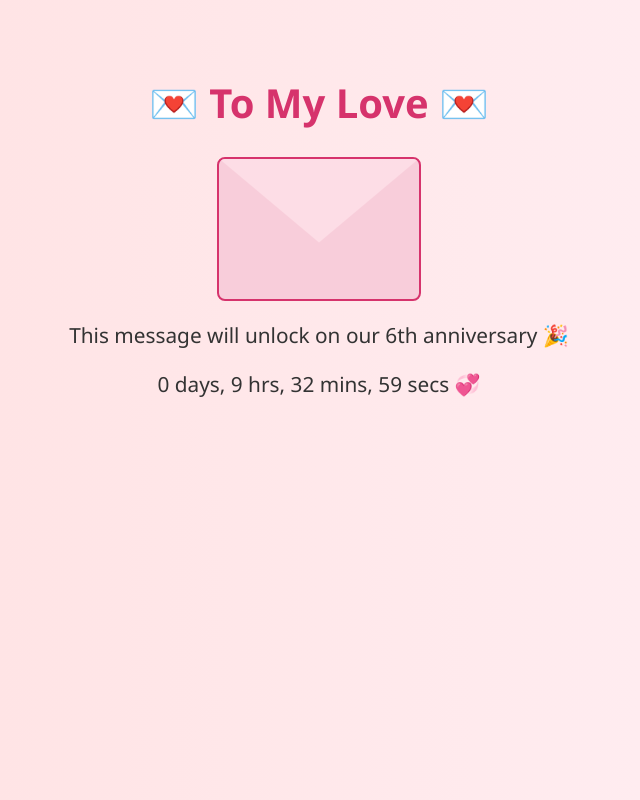
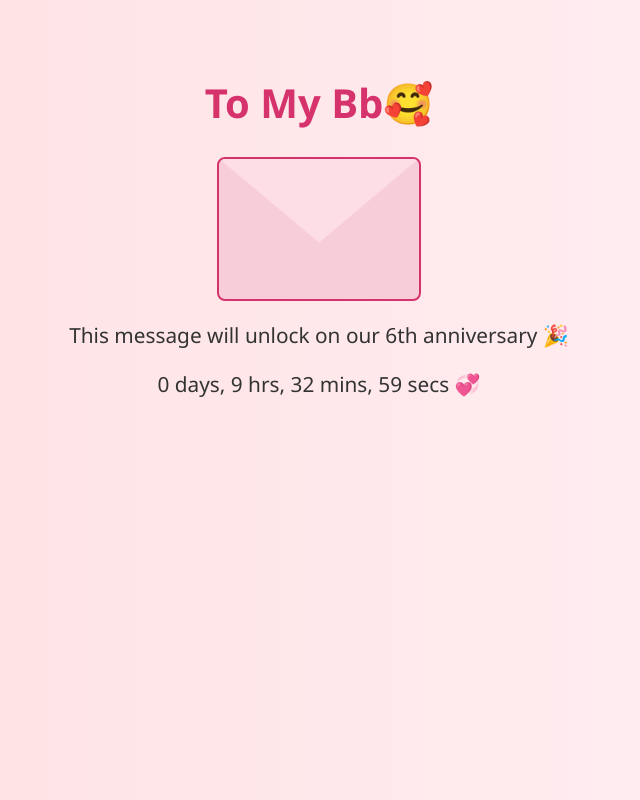
Before and after one commit to chairo28/MyAmbow, a plain HTML site: page index.html in a window 1280 px wide. Shown: the whole page, without its empty margins (321-961 px from the left). Drawn offline with Linux system fonts and the light colour scheme; files whose address does not match are found by name.

Commit message:
Update index.html

```diff
--- a/index.html
+++ b/index.html
@@ -94,7 +94,7 @@
 </head>
 <body>
 
-  <h1>💌 To My Love 💌</h1>
+  <h1>To My Bb🥰</h1>
 
   <!-- Envelope Preview -->
   <div class="envelope" id="envelope"></div>
```
